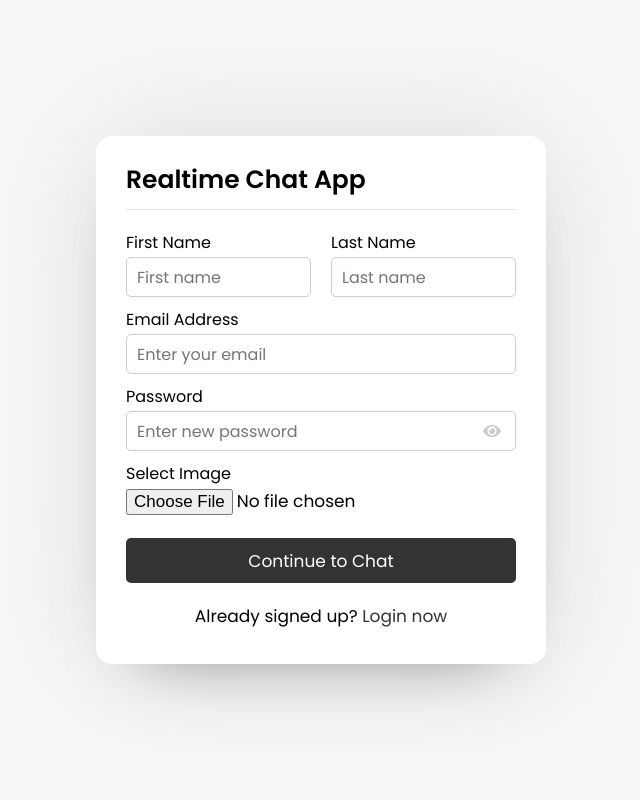
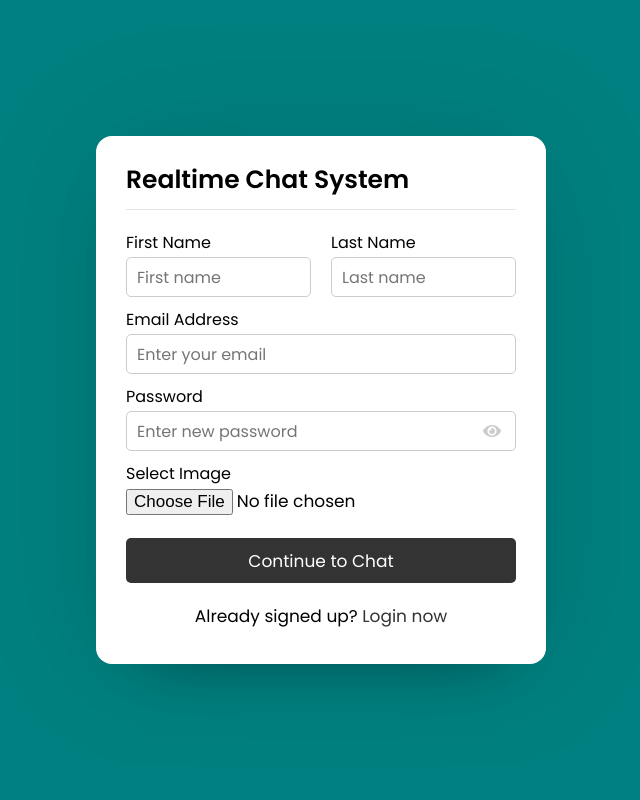
Before and after one commit to limon445/Chating-System-Implementation, a PHP site: page / in a window 1280 px wide. Shown: the whole page, without its empty margins (319-959 px from the left). Run offline with PHP 8.4, Linux system fonts and the light colour scheme.

Commit message:
Update index.php

```diff
--- a/index.php
+++ b/index.php
@@ -1,8 +1,8 @@
 <?php include_once "header.php"; ?>
-<body>
+<body style="background-color:#008080;">
   <div class="wrapper">
     <section class="form signup">
-      <header>Realtime Chat App</header>
+      <header style=" text-align=center;">Realtime Chat System</header>
       <form action=".\php\signup.php" method="POST" enctype="multipart/form-data" autocomplete="off">
         <div class="error-text"></div>
         <div class="name-details">
```
